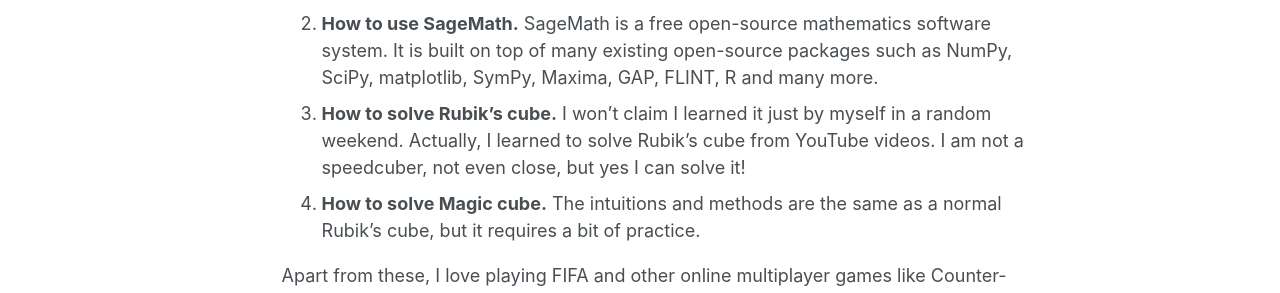
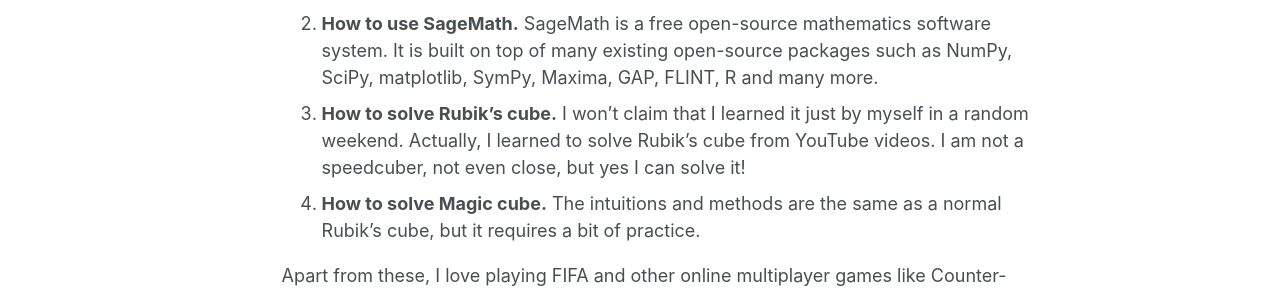
Before and after one commit to ayansengupta17/ayansengupta17.github.io, a Jekyll site: the page built from _pages/about.md, in a window 1280 px wide and 1166 px high. Shown: the part 611-904 px from the top of the window. Built offline with Jekyll 4.4.1, drawn with Linux system fonts in a browser that asks for light colours.

Commit message:
Update about.md

```diff
--- a/_pages/about.md
+++ b/_pages/about.md
@@ -17,7 +17,7 @@ Moreover, I love to learn new skills. In less than 24 months, I’ve learned the
 1. **How to use Adobe InDesign.** Now I can create and publish magazines/newsletter using Adobe InDesign. I was working on our departmental newsletter, and finally it is done. Check out the newsletter below:
 [Background Hum 2017]("https://issuu.com/ayansengupta17/docs/bh_final")
 2. **How to use SageMath.** SageMath is a free open-source mathematics software system. It is built on top of many existing open-source packages such as  NumPy, SciPy, matplotlib, SymPy, Maxima, GAP, FLINT, R and many more.
-3. **How to solve Rubik's cube.** I won't claim I learned it just by myself in a random weekend. Actually, I learned to solve Rubik's cube from YouTube videos. I am not a speedcuber, not even close, but yes I can solve it!
+3. **How to solve Rubik's cube.** I won't claim that I learned it just by myself in a random weekend. Actually, I learned to solve Rubik's cube from YouTube videos. I am not a speedcuber, not even close, but yes I can solve it!
 4. **How to solve Magic cube.** The intuitions and methods are the same as a normal Rubik's cube, but it requires a bit of practice.
 
 Apart from these, I love playing FIFA and other online multiplayer games like Counter-Strike.<br/>
```
